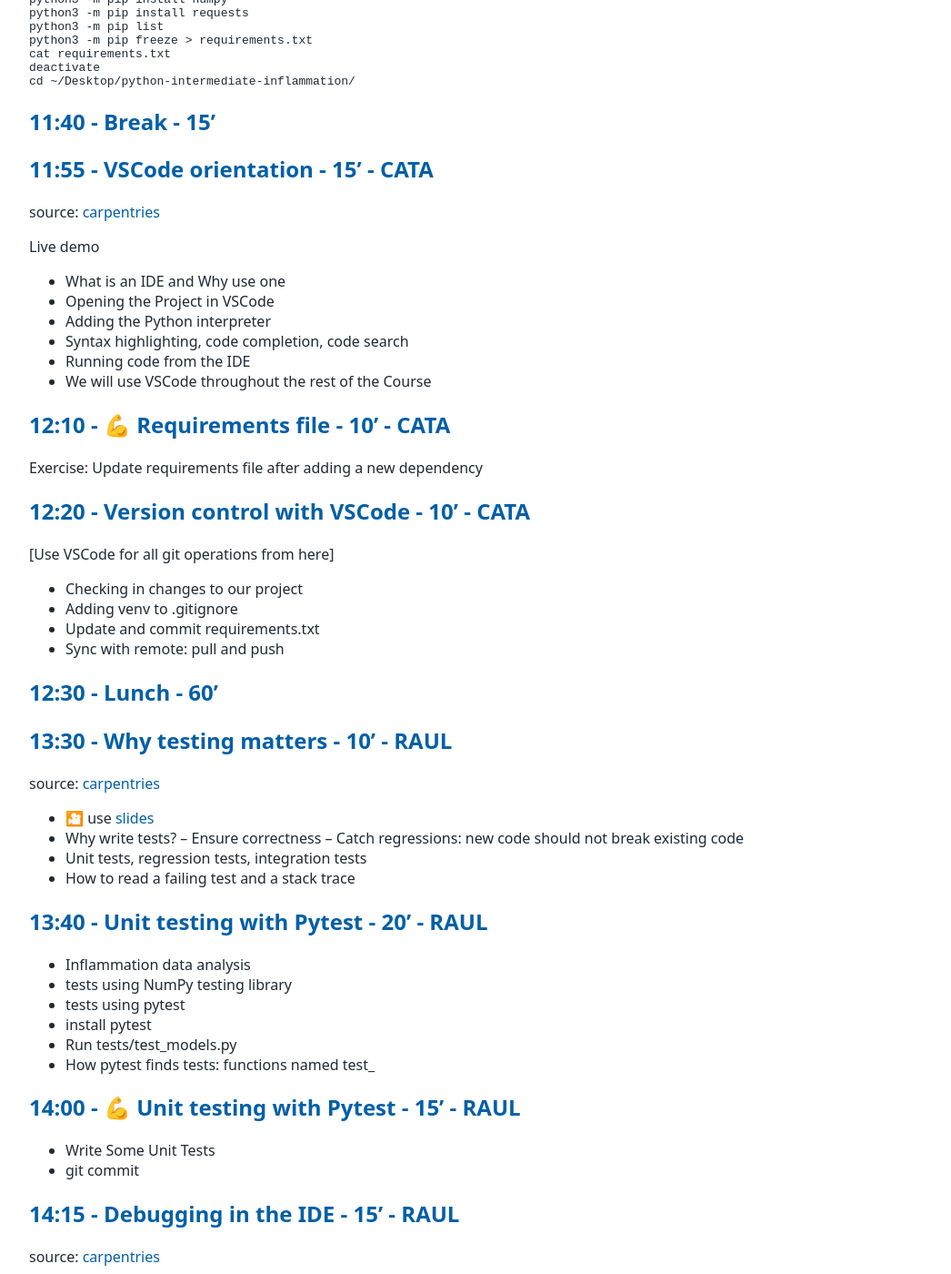
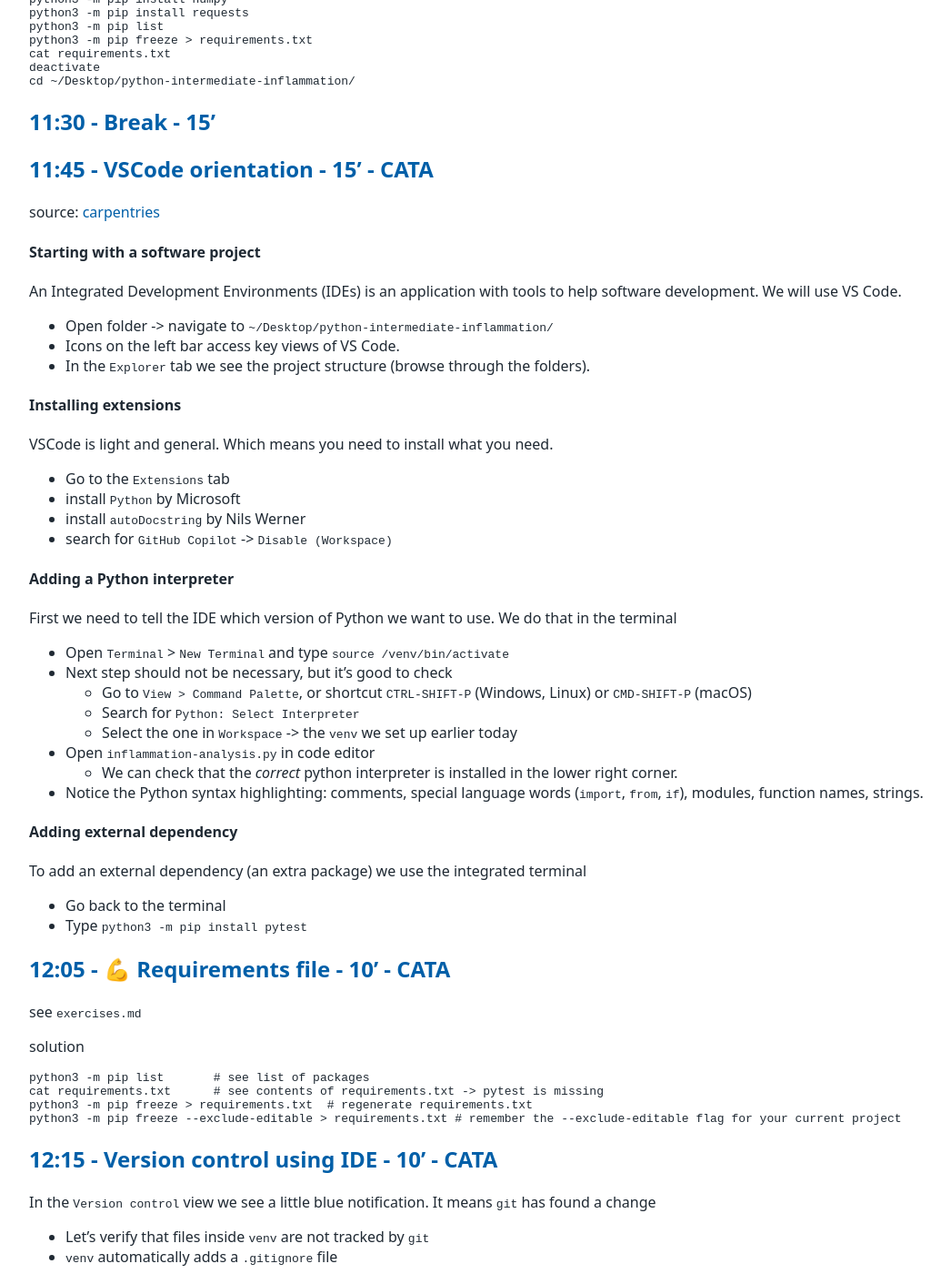
Before and after one commit to tu-delft-library/intermediate_programming_with_python, a Jekyll site: the page built from material_for_trainers/lesson_plan.md, in a window 1280 px wide and 1400 px high, scrolled down 3552 px. Shown: the whole window at 91% size, without its empty margins (108-1154 px from the left). Built offline with Jekyll 4.4.1, drawn with Linux system fonts in a browser that asks for light colours; our own code applies the rules of GitHub Pages for plain Markdown files; some of the changed text lies outside the part shown.

Commit message:
Update lesson plan

````diff
--- a/material_for_trainers/lesson_plan.md
+++ b/material_for_trainers/lesson_plan.md
@@ -32,7 +32,7 @@ source: [carpentries](https://carpentries-incubator.github.io/python-intermediat
 - Setting the scene
 
 
-## 10:00 - Fork the repository - 10' - CATA
+## 9:55 - Fork the repository - 10' - CATA
 source: [carpentries](https://carpentries-incubator.github.io/python-intermediate-development/instructor/11-software-project.html)
 
 - Go to `README` file in the `edu.nl` link
@@ -45,7 +45,7 @@ source: [carpentries](https://carpentries-incubator.github.io/python-intermediat
 - Click on the `<> Code` button
 - Click on the `SSH` tab to copy the address of the repository for the next exercise
 
-## 10:10 - 1 💪 Obtain the software project locally - 10' - CATA
+## 10:05 - 1 💪 Obtain the software project locally - 10' - CATA
 see `exercises.md`
 
 Solution
@@ -58,7 +58,7 @@ git remote set-url origin git@github.com:<YOUR_GITHUB_USERNAME>/python-intermedi
 git remote -v
 ```
 
-## 10:20 - Our project structure - 10' - CATA
+## 10:15 - Our project structure - 10' - CATA
 - Root folder:
     - `inflammation-analysis.py` main entry point
     - `README`
@@ -74,7 +74,7 @@ ls tests
 ls inflammation/
 ```
 
-## 10:30 - 2 💪 Have a peek at the data - 5' - CATA
+## 10:25 - 2 💪 Have a peek at the data - 5' - CATA
 see `exercises.md`
 
 Solution
@@ -83,9 +83,9 @@ wc -l data/inflammation-01.csv
 wc -l data/small-01.csv
 ```
 
-## 10:35 - Break - 15'
+## 10:30 - Break - 15'
 
-## 10:50 - Virtual Environments For Software Development - 15' - RAUL
+## 10:45 - Virtual Environments For Software Development - 15' - RAUL
 🎦 Introduce Virtual environments with the kitchen analogy using [slides](https://tud365.sharepoint.com/:p:/r/sites/ResearchDataServices/Gedeelde%20documenten/Training/Research_Software_Training/lesson_plans/resources/Intermediate%20programming%20with%20Python.pptx?d=w0c2ead6d71874acca3944dcdff26f1f9&csf=1&web=1&e=V2REU6)
 
 ```bash
@@ -152,7 +152,7 @@ python3 inflammation-analysis.py    # use python3 to run script in current direc
 python3 inflammation-analysis.py data/inflammation-01.csv # add input file
 ```
 
-## 11:25 - 💪 Creating Virtual Environments Using `venv` - 15' - RAUL
+## 11:20 - 💪 Creating Virtual Environments Using `venv` - 10' - RAUL
 see `exercises.md`
 
 solution
@@ -172,34 +172,66 @@ deactivate
 cd ~/Desktop/python-intermediate-inflammation/
 ```
 
-## 11:40 - Break - 15'
+## 11:30 - Break - 15'
 
-## 11:55 - VSCode orientation - 15' - CATA
+## 11:45 - VSCode orientation - 15' - CATA
 source: [carpentries](https://carpentries-incubator.github.io/python-intermediate-development/instructor/13-ides.html)
 
-Live demo
-- What is an IDE and Why use one
-- Opening the Project in VSCode
-- Adding the Python interpreter
-- Syntax highlighting, code completion, code search
-- Running code from the IDE
-- We will use VSCode throughout the rest of the Course
+#### Starting with a software project
+An Integrated Development Environments (IDEs) is an application with tools to help software development. We will use VS Code.
+- Open folder -> navigate to `~/Desktop/python-intermediate-inflammation/`
+- Icons on the left bar access key views of VS Code.
+- In the `Explorer` tab we see the project structure (browse through the folders).
 
-## 12:10 - 💪 Requirements file - 10' - CATA
-Exercise: Update requirements file after adding a new dependency
+#### Installing extensions
+VSCode is light and general. Which means you need to install what you need.
+  - Go to the `Extensions` tab
+  - install `Python` by Microsoft
+  - install `autoDocstring` by Nils Werner
+  - search for `GitHub Copilot` -> `Disable (Workspace)`
 
-## 12:20 - Version control with VSCode - 10' - CATA
+#### Adding a Python interpreter
+First we need to tell the IDE which version of Python we want to use. We do that in the terminal
+- Open `Terminal` > `New Terminal` and type `source /venv/bin/activate`
+- Next step should not be necessary, but it's good to check
+  - Go to `View > Command Palette`, or shortcut `CTRL-SHIFT-P` (Windows, Linux) or `CMD-SHIFT-P` (macOS)
+  - Search for `Python: Select Interpreter`
+  - Select the one in `Workspace` -> the `venv` we set up earlier today
+- Open `inflammation-analysis.py` in code editor
+  - We can check that the *correct* python interpreter is installed in the lower right corner.
+- Notice the Python syntax highlighting: comments, special language words (`import`, `from`, `if`), modules, function names, strings.
+
+#### Adding external dependency
+To add an external dependency (an extra package) we use the integrated terminal
+- Go back to the terminal
+- Type `python3 -m pip install pytest`
+
+## 12:05 - 💪 Requirements file - 10' - CATA
+see `exercises.md`
+
+solution
 ```bash
+python3 -m pip list       # see list of packages
+cat requirements.txt      # see contents of requirements.txt -> pytest is missing
+python3 -m pip freeze > requirements.txt  # regenerate requirements.txt
+python3 -m pip freeze --exclude-editable > requirements.txt # remember the --exclude-editable flag for your current project
 ```
-[Use VSCode for all git operations from here]
-- Checking in changes to our project
-- Adding venv to .gitignore
-- Update and commit requirements.txt
-- Sync with remote: pull and push
 
-## 12:30 - Lunch - 60'
+## 12:15 - Version control using IDE - 10' - CATA
+In the `Version control` view we see a little blue notification. It means `git` has found a change
+  - Let's verify that files inside `venv` are not tracked by `git`
+  - `venv` automatically adds a `.gitignore` file
+  > **explicitly ask** if `venv` is not ignored. If so ask helpers add `venv/*` to `.gitignore`
+  - `requirements.txt` is untracked (`U`)
+  - click on `+` to stage changes (add new file)
+  - Write commit message and click on `Commit`
+  - Notice update on log history in the `GRAPH` below
+  - Finally, we can `Sync Changes` which means `Pull + Push`.
 
-## 13:30 - Why testing matters - 10' - RAUL
+
+## 12:20 - Lunch - 60'
+
+## 13:20 - Why testing matters - 10' - RAUL
 source: [carpentries](https://carpentries-incubator.github.io/python-intermediate-development/instructor/21-automatically-testing-software.html#what-is-software-testing)
 
 - 🎦 use [slides](https://tud365.sharepoint.com/:p:/r/sites/ResearchDataServices/Gedeelde%20documenten/Training/Research_Software_Training/lesson_plans/resources/Intermediate%20programming%20with%20Python.pptx?d=w0c2ead6d71874acca3944dcdff26f1f9&csf=1&web=1&e=V2REU6)
@@ -209,7 +241,7 @@ source: [carpentries](https://carpentries-incubator.github.io/python-intermediat
 - Unit tests, regression tests, integration tests
 - How to read a failing test and a stack trace
 
-## 13:40 - Unit testing with Pytest - 20' - RAUL
+## 13:30 - Unit testing with Pytest - 20' - RAUL
 
 ```bash
 ```
@@ -220,11 +252,11 @@ source: [carpentries](https://carpentries-incubator.github.io/python-intermediat
 - Run tests/test_models.py
 - How pytest finds tests: functions named test_
 
-## 14:00 - 💪 Unit testing with Pytest - 15' - RAUL
+## 13:50 - 💪 Unit testing with Pytest - 15' - RAUL
 - Write Some Unit Tests
 - git commit
 
-## 14:15 - Debugging in the IDE - 15' - RAUL
+## 14:05 - Debugging in the IDE - 15' - RAUL
 source: [carpentries](https://carpentries-incubator.github.io/python-intermediate-development/instructor/24-diagnosing-issues-improving-robustness.html#debugging-in-an-ide)
 
 Live demo
@@ -236,9 +268,9 @@ Live demo
 - Inspecting variables
 - Reading the call stack
 
-## 14:30 - Break - 15'
+## 14:20 - Break - 15'
 
-## 14:45 - Python Coding Style Guide - 15' - CATA
+## 14:35 - Python Coding Style Guide - 15' - CATA
 source: [carpentries](https://carpentries-incubator.github.io/python-intermediate-development/instructor/15-coding-conventions.html)
 
 - 🎦 use [slides](https://tud365.sharepoint.com/:p:/r/sites/ResearchDataServices/Gedeelde%20documenten/Training/Research_Software_Training/lesson_plans/resources/Intermediate%20programming%20with%20Python.pptx?d=w0c2ead6d71874acca3944dcdff26f1f9&csf=1&web=1&e=V2REU6)
@@ -248,35 +280,35 @@ source: [carpentries](https://carpentries-incubator.github.io/python-intermediat
 - Good practices when writting Comments
 - Type hints (not in SWC) but super important
 
-## 15:00 - 💪 Python Coding Style Guide - 20' - CATA
+## 14:50 - 💪 Python Coding Style Guide - 20' - CATA
 - Set up autopep8 in VSCode
 - Improve Code Style of Our Project
 - git commit
 
-## 15:20 - Python Coding Style Guide - 5' - CATA
+## 15:10 - Python Coding Style Guide - 5' - CATA
 - 🎦 use [slides](https://tud365.sharepoint.com/:p:/r/sites/ResearchDataServices/Gedeelde%20documenten/Training/Research_Software_Training/lesson_plans/resources/Intermediate%20programming%20with%20Python.pptx?d=w0c2ead6d71874acca3944dcdff26f1f9&csf=1&web=1&e=V2REU6)
 - Documentation Strings aka Docstrings
 
-## 15:25 - Python Coding Style Guide - 20' - CATA
+## 15:15 - Python Coding Style Guide - 20' - CATA
 - Fix the Docstrings
 - Add type hints
 - git commit
 
-## 15:45 - Break - 15'
+## 15:35 - Break - 15'
 
-## 16:00 - 💪 LAB: Testing the inflammation project - 40' - RAUL
+## 15:50 - 💪 LAB: Testing the inflammation project - 40' - RAUL
 
 - Write unit tests for daily_min(), daily_mean(), daily_max()
 - Introduce an intentional bug and confirm a test catches it
 - Fix the bug and re-run the test suite
 - git commit
 
-## 16:40 - Review LAB with the group - 10' - RAUL
+## 16:30 - Review LAB with the group - 10' - RAUL
 Discussion (face-2-face)
 - Discuss solutions and common issues
 - Q&a
 
-## 16:50 - Summarize key points - 10' - RAUL
+## 16:40 - Summarize key points - 10' - RAUL
 - 🎦 use [slides](https://tud365.sharepoint.com/:p:/r/sites/ResearchDataServices/Gedeelde%20documenten/Training/Research_Software_Training/lesson_plans/resources/Intermediate%20programming%20with%20Python.pptx?d=w0c2ead6d71874acca3944dcdff26f1f9&csf=1&web=1&e=V2REU6)
 - Recap: project setup, virtual environments, VSCode, git, testing, debugging, style
 - Preview of Day 2: code quality, project structure, refactoring
````
Also changed, not shown: other parts of material_for_trainers/lesson_plan.md (+3 -3 lines).
